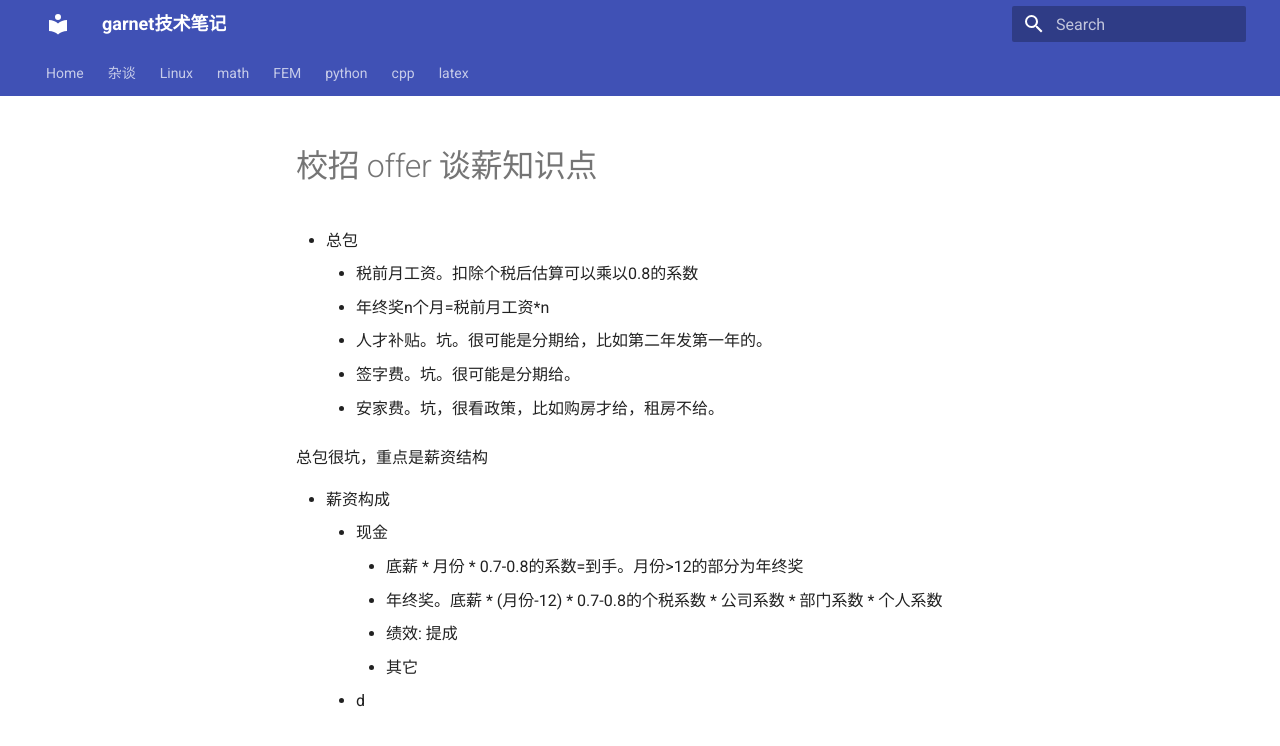
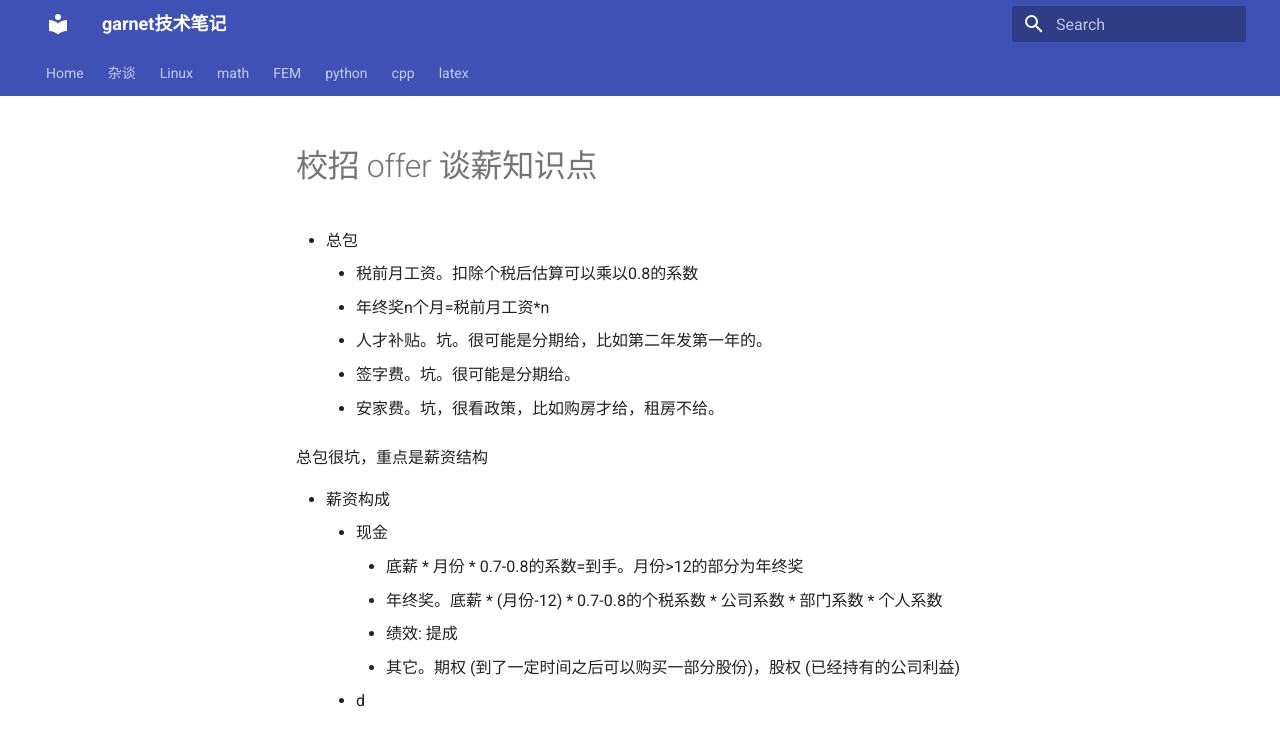
Before and after one commit to ymma98/technotes, an MkDocs documentation site: the page built from docs/杂谈/校招offer谈薪知识点.md, in a window 1280 px wide. Shown: the top 746 px of the page. Built offline with MkDocs 1.6.1 and Material for MkDocs 9.7.7, drawn with Linux system fonts in a browser that asks for light colours.

Commit message:
docs/杂谈/校招offer谈薪知识点.md updated from https://stackedit.cn/

```diff
--- a/docs/杂谈/校招offer谈薪知识点.md
+++ b/docs/杂谈/校招offer谈薪知识点.md
@@ -14,8 +14,8 @@
 		* 底薪 * 月份 * 0.7-0.8的系数=到手。月份>12的部分为年终奖
 		* 年终奖。底薪 * (月份-12) * 0.7-0.8的个税系数 * 公司系数 * 部门系数 * 个人系数
 		* 绩效: 提成
-		* 其它
+		* 其它。期权 (到了一定时间之后可以购买一部分股份)，股权 (已经持有的公司利益)
 	* d
 <!--stackedit_data:
-eyJoaXN0b3J5IjpbMjA4MTQyNjMxMF19
+eyJoaXN0b3J5IjpbMTY0ODIxOTA5MF19
 -->
```
